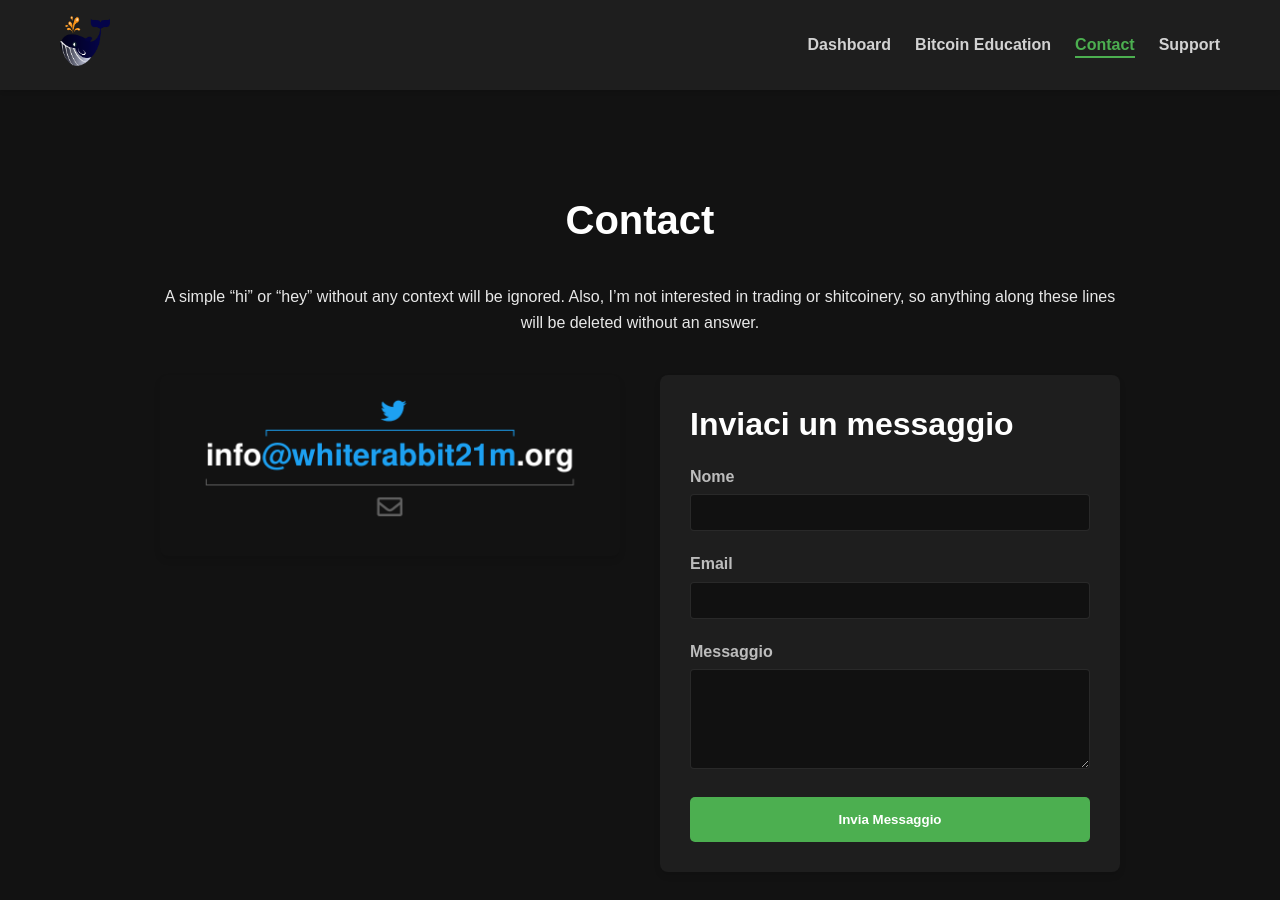
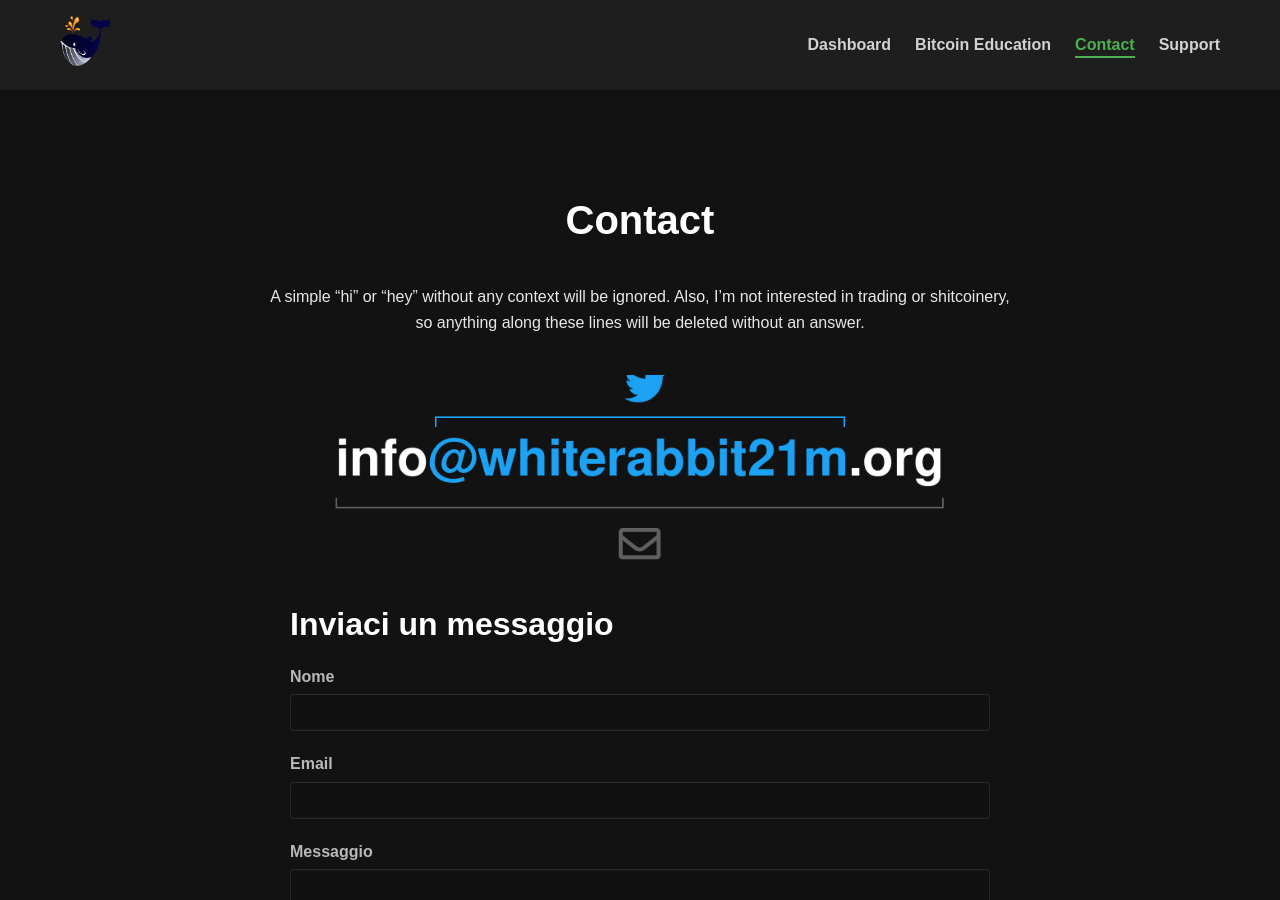
Before and after one commit to whiterabbit21m-test/whiterabbit21m-test.github.io, a Jekyll site: the page built from contact.md, in a window 1280 px wide and 900 px high. Built offline with Jekyll 4.4.1, drawn with Linux system fonts in a browser that asks for light colours.

Commit message:
Update _contact.scss

```diff
--- a/_sass/_contact.scss
+++ b/_sass/_contact.scss
@@ -10,7 +10,7 @@ $card-bg-color: #1E1E1E;
   padding: 60px 0;
 
   .container {
-    max-width: 1000px;
+    max-width: 800px;
     margin: 0 auto;
     padding: 0 20px;
   }
@@ -30,28 +30,27 @@ $card-bg-color: #1E1E1E;
     color: rgba($text-color-light, 0.9);
   }
 
-  .contact-grid {
-    display: grid;
-    grid-template-columns: 1fr 1fr;
-    gap: 40px;
-    align-items: start;
+  .contact-form-container {
+    background-color: $card-bg-color;
+    border-radius: 8px;
+    overflow: hidden;
+    box-shadow: 0 4px 6px rgba(0, 0, 0, 0.1);
   }
 
   .contact-image {
+    width: 100%;
+    height: 200px;
+    overflow: hidden;
+
     .contact-img {
       width: 100%;
       height: 100%;
       object-fit: cover;
-      border-radius: 8px;
-      box-shadow: 0 4px 6px rgba(0, 0, 0, 0.1);
     }
   }
 
   .contact-form {
-    background-color: $card-bg-color;
     padding: 30px;
-    border-radius: 8px;
-    box-shadow: 0 4px 6px rgba(0, 0, 0, 0.1);
 
     h2 {
       color: $text-color-light;
@@ -119,10 +118,6 @@ $card-bg-color: #1E1E1E;
       font-size: 2em;
     }
 
-    .contact-grid {
-      grid-template-columns: 1fr;
-    }
-
     .contact-form {
       padding: 20px;
     }
```
